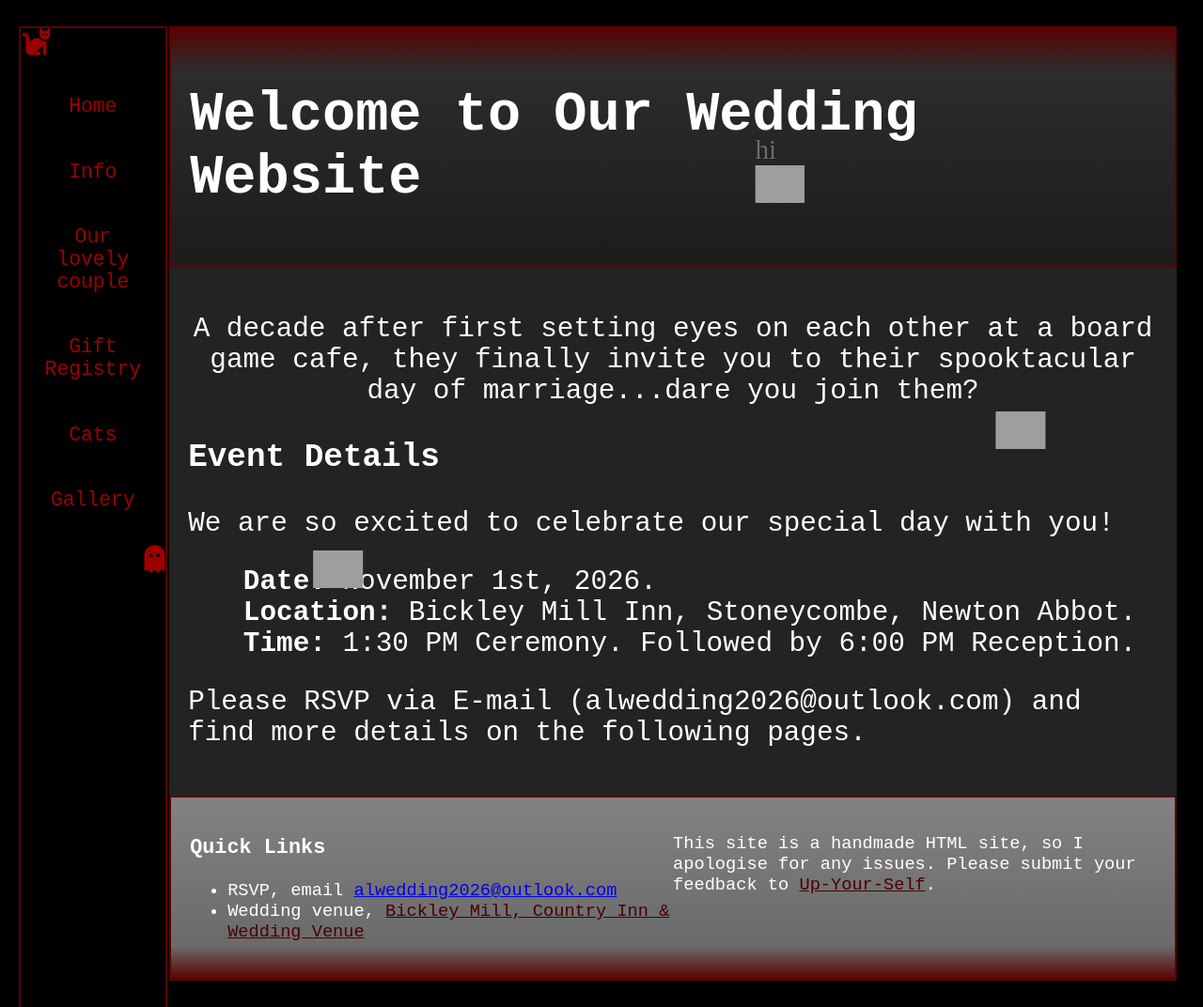
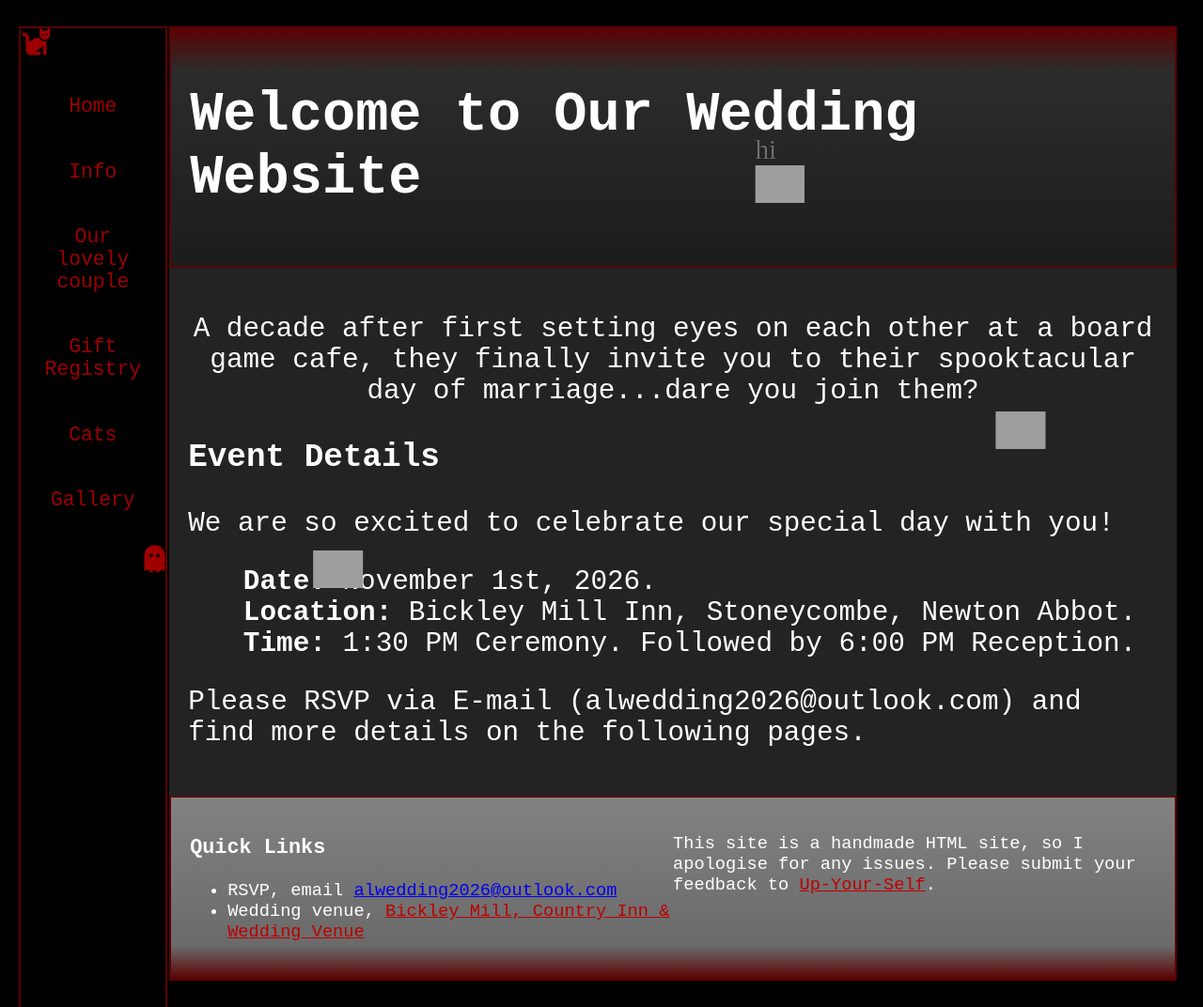
Before and after one commit to LewisSDAFNI/ALWedding2026, a Jekyll site: the page built from docs/index.md, in a window 1280 px wide and 1072 px high. Shown: the whole window at 94% size. Built offline with Jekyll 4.4.1, drawn with Linux system fonts in a browser that asks for light colours; nearby versions of some CDN libraries; grey boxes are pictures that could not be loaded.

Commit message:
Bright red link

```diff
--- a/docs/assets/css/gothic.css
+++ b/docs/assets/css/gothic.css
@@ -86,7 +86,7 @@ main {
 }
 
 a.ex1 {
-    color: #490000;
+    color: #bb0000;
     text-decoration: underline;
 }
 
```
